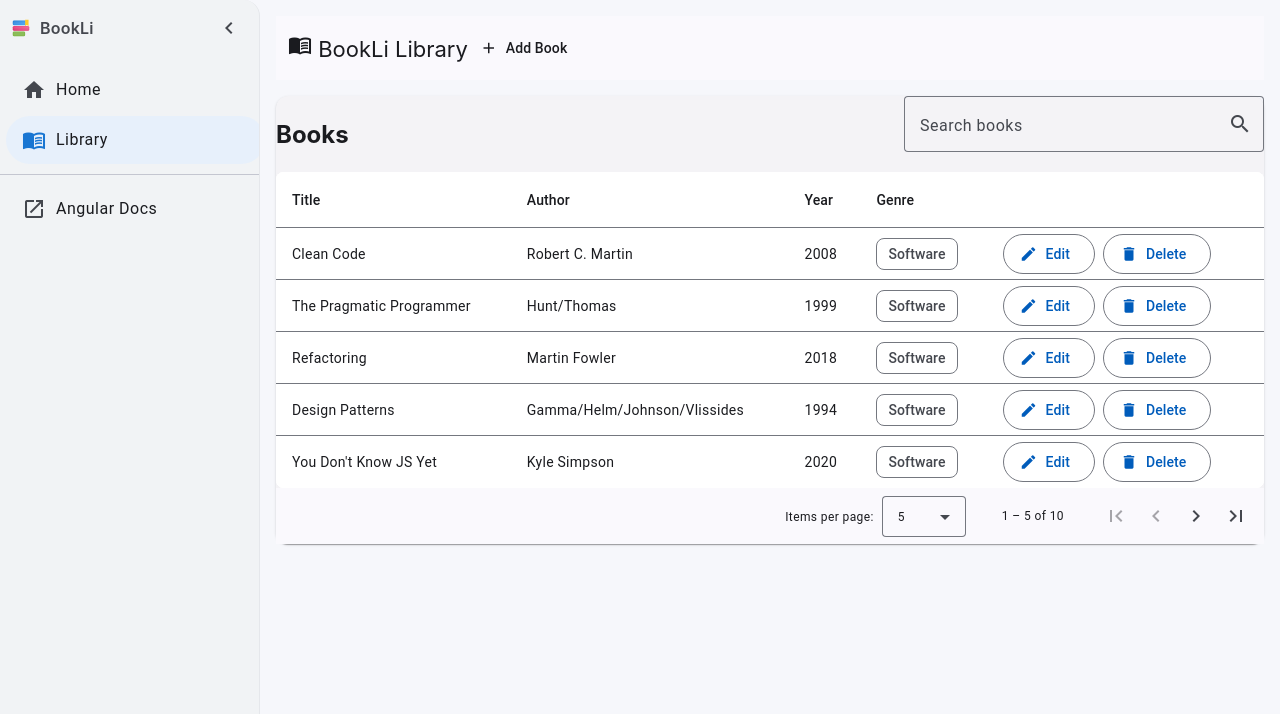
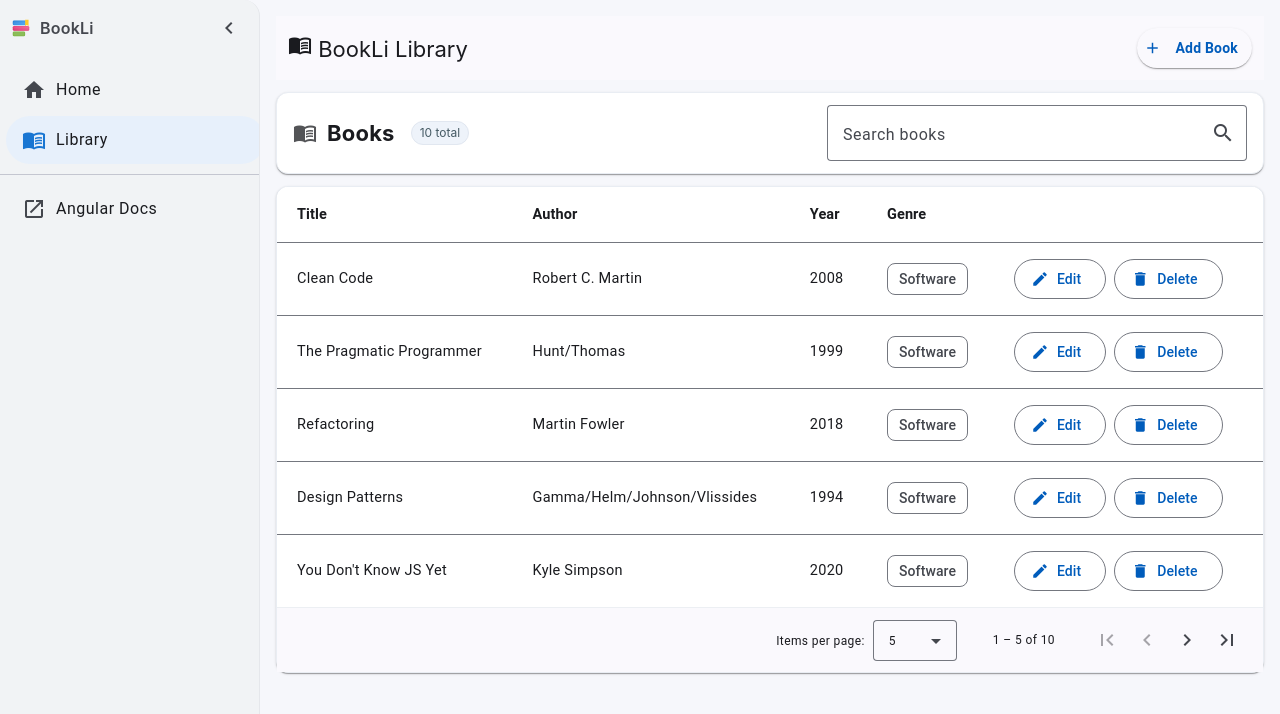
Before and after one commit to MariosMiltiadous/BookLi, an Angular app: page /library/books in a window 1280 px wide. Shown: the top 714 px of the page. Built offline with nearby package versions, Linux system fonts and the light colour scheme.

Commit message:
Add home component and fixes on book list

```diff
--- a/src/app/features/home/home.html
+++ b/src/app/features/home/home.html
@@ -2,11 +2,11 @@
   <!-- Profile -->
   <mat-card class="profile">
     <mat-card-header>
-     <div class="avatar" [attr.data-initials]="user.avatarUrl ? null : initials">
-                         @if (user.avatarUrl) {
-                <img [src]="user.avatarUrl" [alt]="user.name" />
-            }
-            </div>
+      <div class="avatar" [attr.data-initials]="user.avatarUrl ? null : initials">
+        @if (user.avatarUrl) {
+        <img [src]="user.avatarUrl" [alt]="user.name" />
+        }
+      </div>
       <div class="header-text">
         <mat-card-title>Welcome back, {{ user.name }}</mat-card-title>
         <mat-card-subtitle>{{ user.role }} • Member since {{ user.memberSince }}</mat-card-subtitle>
@@ -37,9 +37,14 @@
       <div class="chips-wrap">
         <span class="label">Favorite genres:</span>
         <mat-chip-set>
-          <mat-chip appearance="outlined" color="primary" *ngFor="let g of user.favoriteGenres">{{ g }}</mat-chip>
+          @for (g of user.favoriteGenres; track g) {
+          <mat-chip appearance="outlined" color="primary">{{ g }}</mat-chip>
+          } @empty {
+          <mat-chip disabled>None yet</mat-chip>
+          }
         </mat-chip-set>
       </div>
+      >
     </mat-card-content>
   </mat-card>
 
@@ -52,10 +57,15 @@
     <mat-card-content>
       <ul class="bullets">
         <li><strong>Standalone</strong> components + lazy-loaded <code>LibraryModule</code>.</li>
-        <li>Clean <strong>DI</strong> with an <code>InjectionToken</code> to swap data services (In-Memory / HTTP).</li>
+        <li>
+          Clean <strong>DI</strong> with an <code>InjectionToken</code> to swap data services
+          (In-Memory / HTTP).
+        </li>
         <li><strong>Reactive Forms</strong>, resolver-based prefetch for edit routes.</li>
         <li>Functional <strong>HTTP interceptors</strong> for API prefix & error handling.</li>
-        <li>UX with Angular <strong>Material</strong>: table, chips, toolbar, sidenav, snackbars.</li>
+        <li>
+          UX with Angular <strong>Material</strong>: table, chips, toolbar, sidenav, snackbars.
+        </li>
         <li>Type-safe, non-nullable forms and strict template checks.</li>
       </ul>
       <a mat-raised-button color="primary" routerLink="/library/books">
--- a/src/app/features/library/components/book-detail/book-detail.ts
+++ b/src/app/features/library/components/book-detail/book-detail.ts
@@ -4,7 +4,7 @@ import { CommonModule } from '@angular/common';
 import { FormBuilder, ReactiveFormsModule, Validators } from '@angular/forms';
 import { ActivatedRoute, Router } from '@angular/router';
 import { BOOK_SERVICE } from '../../../../core/services/book.token';
-import { IBookService } from '../../../../core/services/book.service.contract';
+import { IBookService } from '../../../../core/services/book.service.interface';
 import { NotificationsService } from '../../../../core/utils/notifications.service';
 
 import { MAT_FORM_IMPORTS } from '../../../../shared/material/material.imports';
--- a/src/app/features/library/components/book-list/book-list.html
+++ b/src/app/features/library/components/book-list/book-list.html
@@ -1,23 +1,49 @@
-<!-- src/app/features/library/components/book-list/book-list.component.html -->
 <mat-toolbar color="primary" class="list-toolbar">
   <span><mat-icon>menu_book</mat-icon>&nbsp;BookLi Library</span>
   <span class="spacer"></span>
-  <a mat-button [routerLink]="addNewLink">
-    <mat-icon>add</mat-icon> Add Book
-  </a>
+
+  <button
+    mat-raised-button
+    class="add-btn"
+    [routerLink]="addNewLink"
+    aria-label="Add a new book"
+    [matTooltip]="'Add a new book (A)'"
+  >
+    <mat-icon>add</mat-icon>
+    <span>Add Book</span>
+  </button>
 </mat-toolbar>
 
-<mat-card class="mt">
+<!-- Header section (separate card) -->
+<mat-card class="section header-card">
   <div class="header-row">
-    <h2>Books</h2>
+    <div class="title-wrap">
+      <mat-icon class="title-icon">menu_book</mat-icon>
+      <h2 class="title">Books</h2>
+      <span class="count-pill">{{ dataSource.filteredData.length }} total</span>
+    </div>
 
-    <mat-form-field appearance="outline" class="filter-field">
+    <mat-form-field appearance="outline" class="filter-field" subscriptSizing="dynamic">
       <mat-label>Search books</mat-label>
-      <input matInput placeholder="Title, author, year, genre" (input)="applyFilter($any($event.target).value)">
-      <mat-icon matSuffix>search</mat-icon>
+      <input
+        matInput
+        [value]="filterValue"
+        placeholder="Title, author, year, genre"
+        (input)="onFilterInput($event)"
+      />
+      @if (filterValue) {
+        <button mat-icon-button matSuffix aria-label="Clear search" (click)="clearFilter()">
+          <mat-icon>close</mat-icon>
+        </button>
+      } @else {
+        <mat-icon matSuffix>search</mat-icon>
+      }
     </mat-form-field>
   </div>
+</mat-card>
 
+<!-- Table section (own card) -->
+<mat-card class="section table-card">
   <div class="table-wrap mat-elevation-z1">
     <table mat-table [dataSource]="dataSource">
 
--- a/src/app/features/library/components/book-list/book-list.scss
+++ b/src/app/features/library/components/book-list/book-list.scss
@@ -1,7 +1,98 @@
 .mt { margin-top: 16px; }
 .list-toolbar { padding-inline: 12px; }
-.header-row { display: flex; align-items: center; gap: 16px; justify-content: space-between; }
-.filter-field { width: min(360px, 100%); }
-.table-wrap { overflow: auto; border-radius: 8px; }
+
+/* Sections */
+.section { margin-top: 12px; border-radius: 12px; }
+
+/* Header card = distinct section */
+.header-card {
+  padding: 0; /* we'll pad the inner row */
+  border: 1px solid #e9edf3;
+  background: #ffffff;
+}
+
+.header-row {
+  display: flex;
+  align-items: center;
+  justify-content: space-between;
+  gap: 16px;
+  padding: 12px 16px;
+}
+
+.title-wrap {
+  display: flex;
+  align-items: center;
+  gap: 10px;
+}
+
+.title {
+  margin: 0;
+  font-size: 22px;
+  font-weight: 700;
+  letter-spacing: .2px;
+}
+
+.title-icon { opacity: .75; }
+
+.count-pill {
+  margin-left: 6px;
+  padding: 2px 8px;
+  font-size: 12px;
+  line-height: 18px;
+  color: #455a64;
+  background: #eef3fa;
+  border: 1px solid #e1e7f0;
+  border-radius: 999px;
+}
+
+.filter-field { width: min(420px, 100%); }
+
+/* Table card */
+.table-card {
+  padding: 0;
+  border: 1px solid #e9edf3;
+  background: #ffffff;
+}
+
+/* Bigger, easier-to-read table */
+.table-wrap { overflow: auto; border-radius: 12px; }
+
+/* Increase cell padding & row height (MDC classes) */
+:host ::ng-deep .mat-mdc-table .mdc-data-table__header-cell,
+:host ::ng-deep .mat-mdc-table .mdc-data-table__cell {
+  padding: 16px 20px;
+  font-size: 14.5px;
+}
+:host ::ng-deep .mat-mdc-table .mdc-data-table__row {
+  height: 60px; /* was ~52px */
+}
+
+/* Header font slightly bolder */
+:host ::ng-deep .mat-mdc-table thead .mdc-data-table__header-cell {
+  font-weight: 600;
+}
+
+/* Paginator separation */
+:host ::ng-deep .mat-mdc-paginator {
+  border-top: 1px solid #eceff3;
+  padding: 4px 8px;
+}
+
+/* Actions spacing */
 .actions > * { margin-right: 8px; }
+
+/* Keep table full width */
 table { width: 100%; background: white; }
+
+.spacer { flex: 1 1 auto; }
+
+/* Make the CTA stand out and feel “clickable” */
+.add-btn {
+  border-radius: 999px;         /* pill */
+  font-weight: 600;
+  letter-spacing: .2px;
+  display: inline-flex;
+  align-items: center;
+  gap: 6px;
+  padding-inline: 14px;
+}
--- a/src/app/features/library/components/book-list/book-list.ts
+++ b/src/app/features/library/components/book-list/book-list.ts
@@ -3,7 +3,7 @@ import { Component, ChangeDetectionStrategy, ViewChild, inject } from '@angular/
 import { CommonModule } from '@angular/common';
 import { RouterLink } from '@angular/router';
 import { BOOK_SERVICE } from '../../../../core/services/book.token';
-import { IBookService } from '../../../../core/services/book.service.contract';
+import { IBookService } from '../../../../core/services/book.service.interface';
 import { NotificationsService } from '../../../../core/utils/notifications.service';
 import { IBook } from '../../../../core/models/book.interface';
 import { MAT_LIST_VIEW_IMPORTS } from '../../../../shared/material/material.imports';
@@ -13,10 +13,7 @@ import { MatPaginator } from '@angular/material/paginator';
 @Component({
   standalone: true,
   selector: 'app-book-list',
-  imports: [
-    CommonModule, RouterLink,
-   ...MAT_LIST_VIEW_IMPORTS
-  ],
+  imports: [CommonModule, RouterLink, ...MAT_LIST_VIEW_IMPORTS],
   templateUrl: './book-list.html',
   styleUrls: ['./book-list.scss'],
   changeDetection: ChangeDetectionStrategy.OnPush,
@@ -27,18 +24,20 @@ export class BookList {
 
   dataSource = new MatTableDataSource<IBook>([]);
   displayedColumns = ['title', 'author', 'year', 'genre', 'actions'];
+  filterValue = '';
 
   @ViewChild(MatPaginator) paginator!: MatPaginator;
 
   ngOnInit() {
-    this.service.list().subscribe(books => {
+    this.service.list().subscribe((books) => {
       this.dataSource.data = books ?? [];
       if (this.paginator) this.dataSource.paginator = this.paginator;
     });
     // optional: case-insensitive filtering over multiple fields
     this.dataSource.filterPredicate = (b, f) =>
-      [b.title, b.author, b.genre, String(b.year)].some(x =>
-        (x ?? '').toLowerCase().includes(f.trim().toLowerCase()));
+      [b.title, b.author, b.genre, String(b.year)].some((x) =>
+        (x ?? '').toLowerCase().includes(f.trim().toLowerCase())
+      );
   }
 
   applyFilter(value: string) {
@@ -54,4 +53,14 @@ export class BookList {
       error: (e) => this.notify.error(e?.message ?? 'Delete failed'),
     });
   }
+
+  onFilterInput(e: Event) {
+    const value = (e.target as HTMLInputElement).value ?? '';
+    this.filterValue = value;
+    this.applyFilter(value);
+  }
+  clearFilter() {
+    this.filterValue = '';
+    this.applyFilter('');
+  }
 }
```
